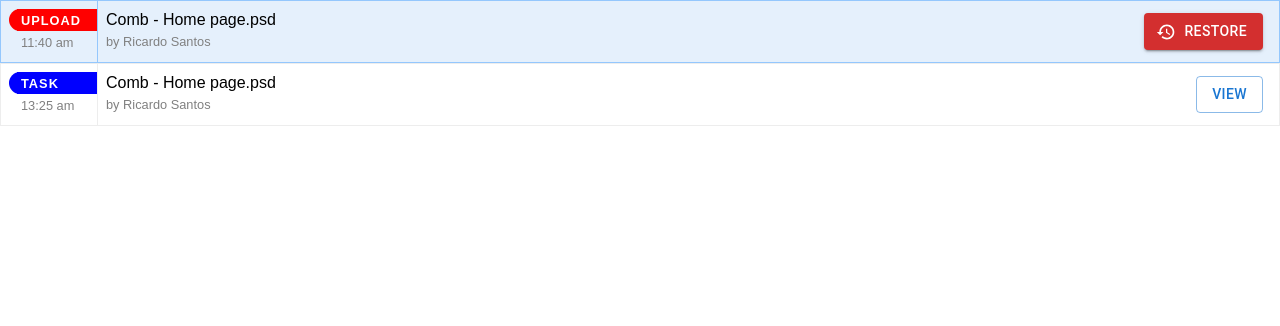
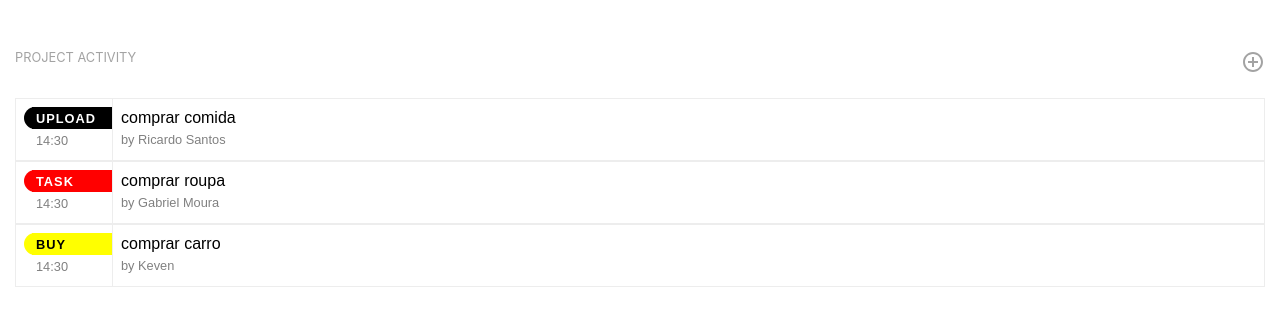
Before and after one commit to gabrielmg7/treino-react-typescript, a React (Create React App) app: page / in a window 1280 px wide. Shown: the top 326 px of the page. Built offline with nearby package versions, Linux system fonts and the light colour scheme.

Commit message:
made component project activity

```diff
--- a/src/App.tsx
+++ b/src/App.tsx
@@ -2,31 +2,48 @@ import { Button } from '@mui/material';
 import React from 'react';
 import ItemProject from './components/ItemProject';
 import RestoreIcon from '@mui/icons-material/Restore'
+import ProjectActivity from './components/ProjectActivity';
+
+const button1 = <Button variant='contained' startIcon={<RestoreIcon />} color='error'>Restore </Button>
+const button2 = <Button variant='outlined'>view</Button>
+
+const myItems = [
+  {
+    tag: "upload",
+    time: "14:30",
+    title: "comprar comida",
+    author: "Ricardo Santos",
+    tagBgColor: "black",
+    tagColor: "white",
+    button: button1,
+  },
+  {
+    tag: "task",
+    time: "14:30",
+    title: "comprar roupa",
+    author: "Gabriel Moura",
+    tagBgColor: "red",
+    tagColor: "white",
+    button: button2,
+  },
+  {
+    tag: "buy",
+    time: "14:30",
+    title: "comprar carro",
+    author: "Keven",
+    tagBgColor: "yellow",
+    tagColor: "black",
+    button: button2,
+  }
+]
 
 function App() {
   return (
     <div>
-      <ItemProject
-        tag='Upload'
-        time="11:40 am"
-        title="Comb - Home page.psd"
-        author='Ricardo Santos'
-        tagBgColor='red'
-        tagColor='white'
-      >
-        <Button variant='contained' startIcon={<RestoreIcon />} color='error'>Restore </Button>
-      </ItemProject>
-
-      <ItemProject
-        tag='Task'
-        time="13:25 am"
-        title="Comb - Home page.psd"
-        author='Ricardo Santos'
-        tagBgColor='blue'
-        tagColor='white'
-      >
-        <Button variant='outlined'>view</Button>
-      </ItemProject>
+      <ProjectActivity
+        items = {myItems}
+        title="PROJECT ACTIVITY"
+      />
     </div>
   );
 }
--- a/src/components/ItemProject.tsx
+++ b/src/components/ItemProject.tsx
@@ -14,7 +14,7 @@ interface ItemProjectProps {
 
 const ItemProject = (props:ItemProjectProps) => {
     return (
-        <div className="itemProject_container" onMouseOver={props.onMouseOver}>
+        <div className="itemProject_container" onMouseOver={                                                                                                                                                                                                                                                                            props.onMouseOver}>
             <div className='tag_time_container'>
                 <div className="itemProject_tag" style = {{backgroundColor:props.tagBgColor, color:props.tagColor,}}>
                     <span className={"tag_circle"} style= {{ backgroundColor:props.tagBgColor}}></span>
--- /dev/null
+++ b/src/components/ProjectActivity.tsx
@@ -0,0 +1,37 @@
+import ItemProject from "./ItemProject"
+import AddCircleOutlineIcon from '@mui/icons-material/AddCircleOutline';
+
+import '../css/projectActivity.css'
+import { RotateLeft } from "@mui/icons-material";
+
+const ProjectActivity = (props:any) => {
+    console.log(props.items)
+    return (
+        <div className="projectActivity_container">
+            <div className="project-head">
+                <span>{props.title}</span>
+                <AddCircleOutlineIcon sx={{paddingBottom: 2}}/>
+            </div>
+            <div className="activities">
+                {props.items.map((item:any) => {
+                    return (
+                        <ItemProject
+                            tag = {item.tag}
+                            author = {item.author}
+                            tagColor = {item.tagColor}
+                            tagBgColor = {item.tagBgColor}
+                            title = {item.title}
+                            time = {item.time}
+                            onMouseOver = {()=>''}
+                        >
+                            {item.buuton}
+                        </ItemProject>
+                    )
+                })}
+            </div>
+        </div>
+    )
+}
+
+
+export default ProjectActivity
--- /dev/null
+++ b/src/css/projectActivity.css
@@ -0,0 +1,22 @@
+.projectActivity_container {
+    display: flex;
+    flex-direction: column;
+    padding: 50px 15px;
+}
+
+.activities {
+    display: flex;
+    flex-direction: column;
+    flex: 1;
+}
+
+.project-head {
+    display: flex;
+    justify-content: space-between;
+    padding-bottom: 8px;
+    color: #a3a3a3;
+}
+
+.project-head span {
+    font-size: 0.8rem;
+}
```
